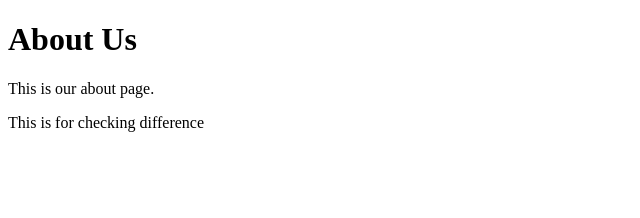
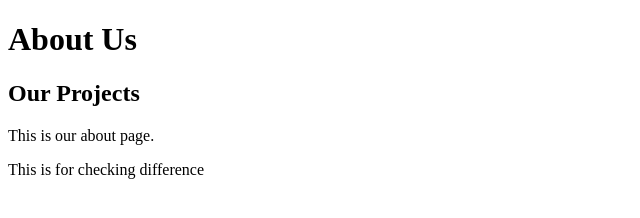
Before and after one commit to ramkumarpsiog620/gitpractise_psiog, a plain HTML site: page about.html in a window 1280 px wide. Shown: the whole page, without its empty margins (0-640 px from the left). Drawn offline with Linux system fonts and the light colour scheme.

Commit message:
Added projects section

```diff
--- a/about.html
+++ b/about.html
@@ -7,6 +7,7 @@
 </head>
 <body>
     <h1>About Us</h1>
+    <h2>Our Projects</h2>
 <p>This is our about page.</p>
 <p>This is for checking difference</p>
 </body>
```
